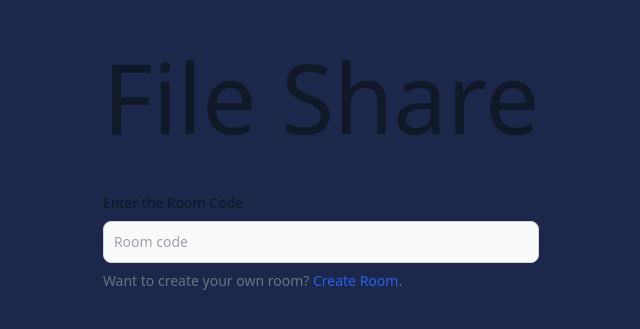
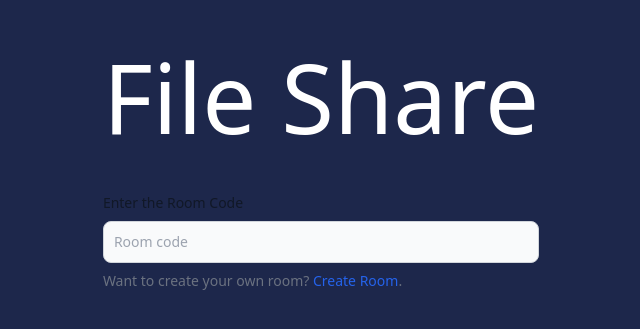
Before and after one commit to Rahul-bista/FileTransferPHP, a plain HTML site: page index.html in a window 1280 px wide. Shown: the part 175-504 px from the top of the page, without its empty margins (319-959 px from the left). Drawn offline with nearby package versions, Linux system fonts and the light colour scheme.

Commit message:
fix: add white text in light theme

```diff
--- a/index.html
+++ b/index.html
@@ -9,7 +9,7 @@
 <body class="bg-[#1D274B]">
     <form class="mt-56 flex items-center justify-center w-full h-full" action="verify_room.php" method="POST">
         <div>
-            <h2 class="block mb-2 text-8xl text-center font-medium text-gray-900 dark:text-white">File Share</h2>
+            <h2 class="block mb-2 text-8xl text-center font-medium text-white">File Share</h2>
             <label for="helper-text" class="mt-12 block mb-2 text-sm font-medium text-gray-900 dark:text-white">
                 Enter the Room Code
             </label>
```
